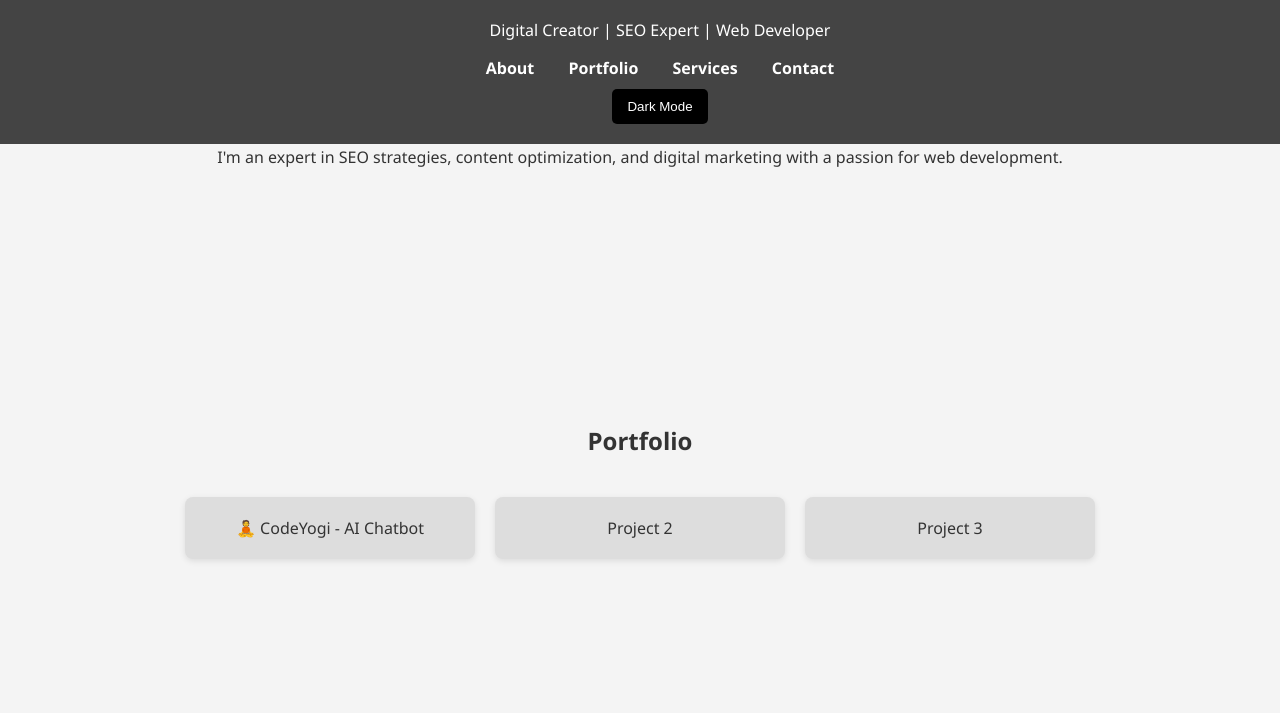
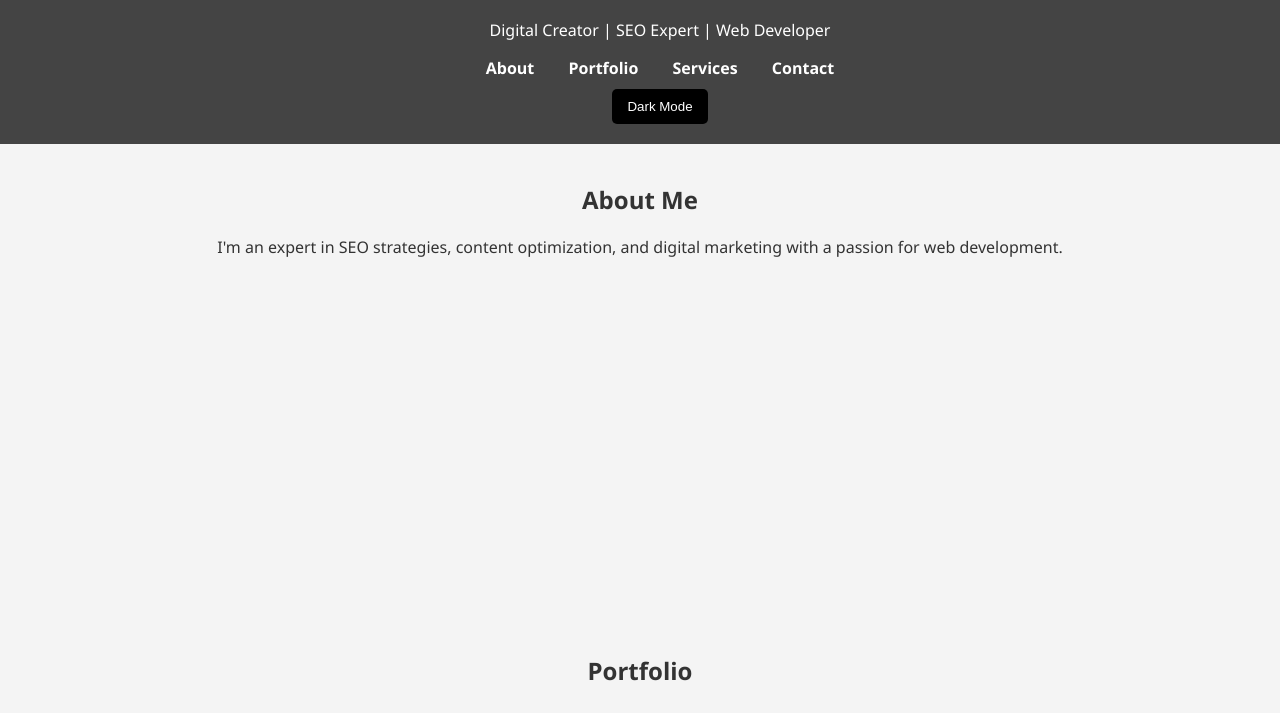
Before and after one commit to CodeYogi-project/CodeYogi, a plain HTML site: page index.html in a window 1280 px wide. Shown: the part 87-800 px from the top of the page. Drawn offline with Linux system fonts and the light colour scheme.

Commit message:
modified section

```diff
--- a/styles.css
+++ b/styles.css
@@ -67,7 +67,20 @@ nav ul li a:hover {
 
 /* Section Spacing */
 section {
-    padding: 160px 20px 60px; /* Increased top padding to offset header */
+    padding: 100px 20px 60px; /* General spacing for all sections */
+}
+
+/* Specific fix for About section */
+#about {
+    padding-top: 250px; /* Ensures heading is fully visible below fixed header */
+}
+
+#portfolio {
+    padding-top: 300px;
+}
+
+#contact {
+    padding-top: 250px;
 }
 
 /* Smooth Scrolling */
```
